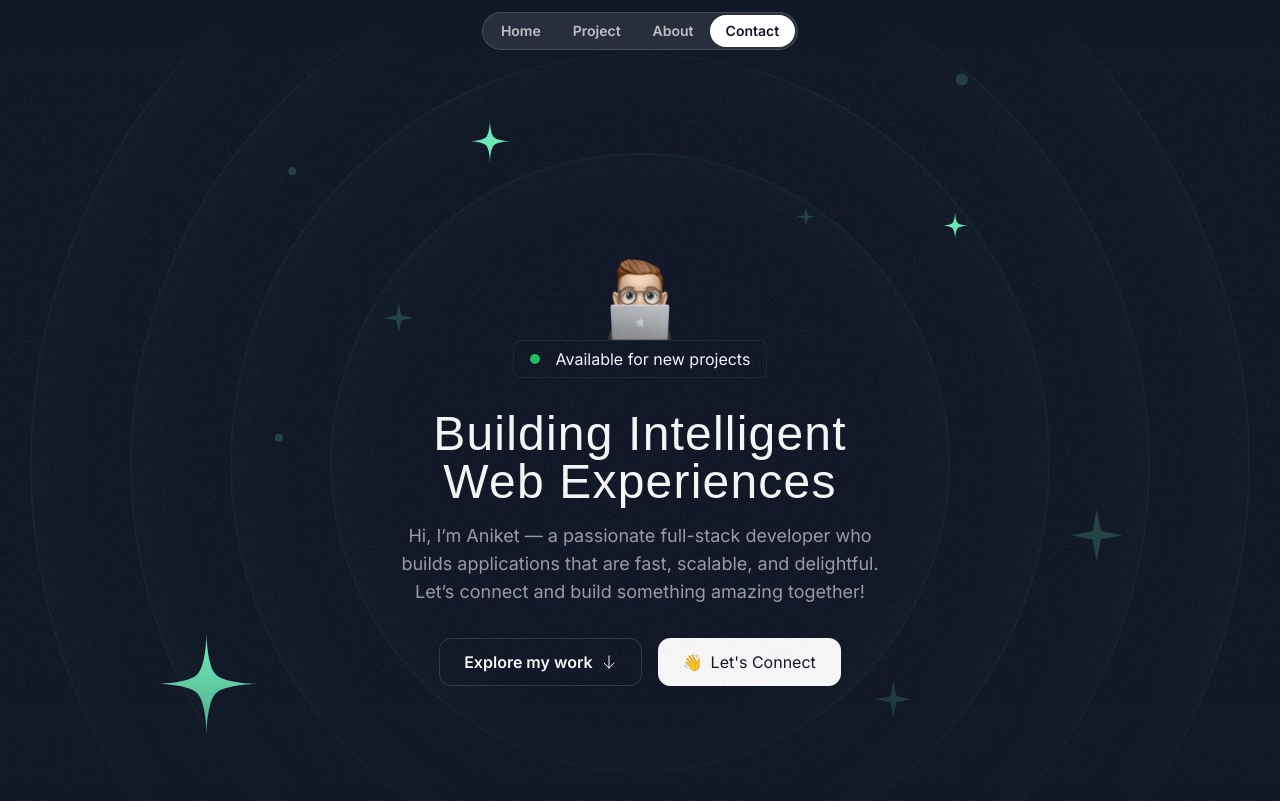
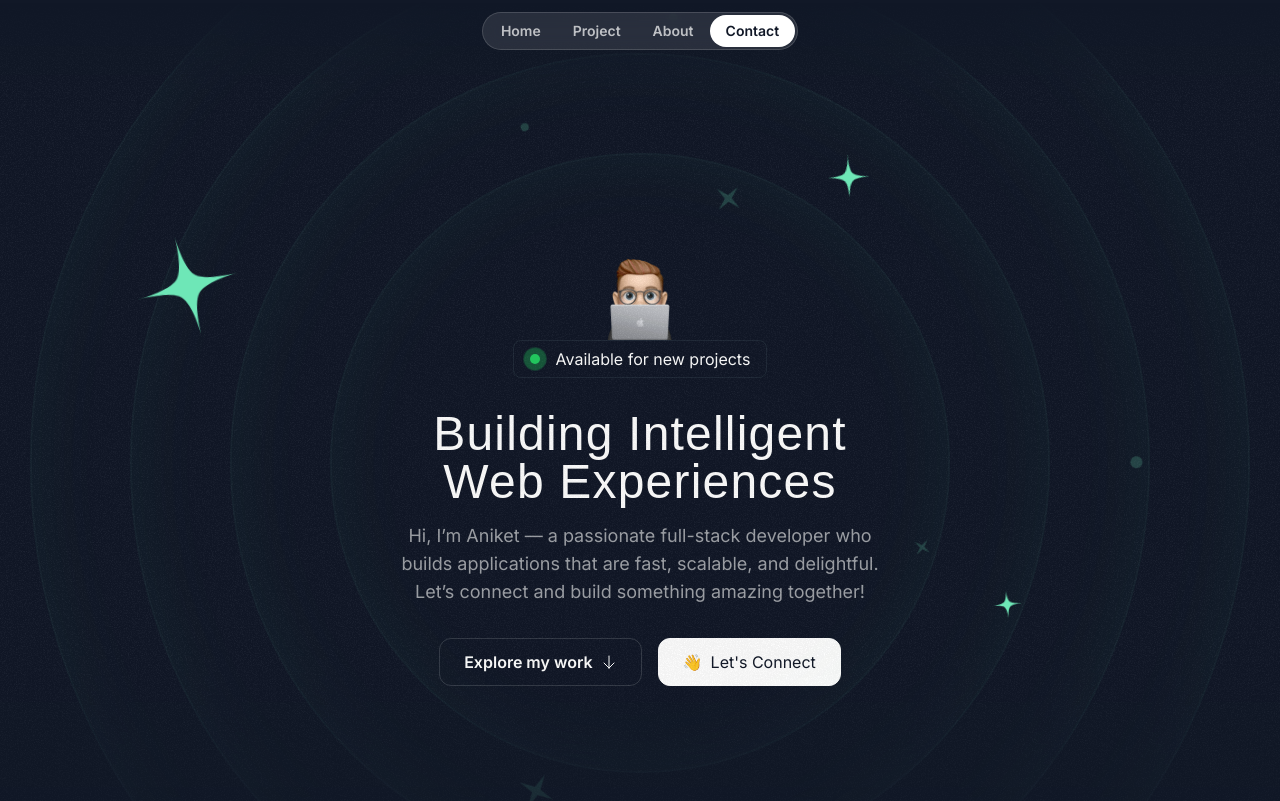
Before and after one commit to aniket1251/portfolio, a Next.js app: page / in a window 1280 px wide. Shown: the top 801 px of the page. Built offline with nearby package versions, Linux system fonts and the light colour scheme; a web font is replaced by a local one.

Commit message:
finish heroAnimation

```diff
--- a/src/components/HeroOrbit.tsx
+++ b/src/components/HeroOrbit.tsx
@@ -1,20 +1,45 @@
 import React, { PropsWithChildren } from 'react'
+import { twMerge } from 'tailwind-merge';
 
-export const HeroOrbit = ({children, size, rotate}: PropsWithChildren<{size:number; rotate:number;}>) => {
+export const HeroOrbit = ({
+    children,
+    size,
+    rotate,
+    shouldOrbit = false,
+    orbitDuration,
+    shouldSpin = false,
+    spinDuration,
+    }: PropsWithChildren<{
+    size:number;
+    rotate:number;
+    spinDuration?:string;
+    orbitDuration?:string;
+    shouldOrbit?: boolean;
+    shouldSpin?: boolean;
+    }>) => {
   return (
     <div  className='absolute left-1/2 top-1/2 -translate-x-1/2 -translate-y-1/2'>
-        <div className='flex items-start justify-start' style={{
-            transform: `rotate(${rotate}deg)`,
-            height:`${size}px`,
-            width: `${size}px`,
+        <div className={twMerge(shouldOrbit && 'animate-spin')} style={{
+            animationDuration: orbitDuration,
         }}>
-            <div className='inline-flex' style={{
-                transform: `rotate(${rotate*-1}deg)`,
+            <div
+                className='flex items-start        justify-start' style={{
+                transform: `rotate(${rotate}deg)`,
+                height:`${size}px`,
+                width: `${size}px`,
             }}>
-                {children}
+                <div className={twMerge(shouldSpin && 'animate-spin')} style={{
+                    animationDuration:spinDuration,
+                }}>
+                    <div
+                        className='inline-flex' style={{
+                        transform: `rotate(${rotate*-1}deg)`,
+                    }}>
+                        {children}
+                    </div>
+                </div>
             </div>
         </div>
-
     </div>
   )
 }
--- a/src/sections/Hero.tsx
+++ b/src/sections/Hero.tsx
@@ -21,35 +21,35 @@
         <div className="hero-ring size-[820px]"></div>
         <div className="hero-ring size-[1020px]"></div>
         <div className="hero-ring size-[1220px]"></div>
-        <HeroOrbit size={800} rotate={-72}>
-          <StarIcon className="size-28 text-emerald-300"/>
+        <HeroOrbit size={430} rotate={-14} shouldOrbit orbitDuration="30s" shouldSpin spinDuration="3s">
+          <SparkleIcon className="size-8 text-emerald-300/20"/>
         </HeroOrbit>
-        <HeroOrbit size={550} rotate={20}>
+        <HeroOrbit size={440} rotate={79} shouldOrbit orbitDuration="32s" shouldSpin spinDuration="3s">
+          <SparkleIcon className="size-5 text-emerald-300/20"/>
+        </HeroOrbit>
+        <HeroOrbit size={520} rotate={-41} shouldOrbit orbitDuration="34s">
+          <div className="size-2 rounded-full bg-emerald-300/20"/>
+        </HeroOrbit>
+        <HeroOrbit size={530} rotate={178} shouldOrbit orbitDuration="36s" shouldSpin spinDuration="3s">
+          <SparkleIcon className="size-10 text-emerald-300/20"/>
+        </HeroOrbit>
+        <HeroOrbit size={550} rotate={20} shouldOrbit orbitDuration="38s" shouldSpin spinDuration="6s">
           <StarIcon className="size-12 text-emerald-300"/>
         </HeroOrbit>
-        <HeroOrbit size={590} rotate={98}>
+        <HeroOrbit size={590} rotate={98} shouldOrbit orbitDuration="40s" shouldSpin spinDuration="6s">
           <StarIcon className="size-8 text-emerald-300"/>
         </HeroOrbit>
-        <HeroOrbit size={430} rotate={-14}>
-          <SparkleIcon className="size-8 text-emerald-300/20"/>
+        <HeroOrbit size={650} rotate={-5} shouldOrbit orbitDuration="42s">
+          <div className="size-2 rounded-full bg-emerald-300/20"/>
         </HeroOrbit>
-        <HeroOrbit size={440} rotate={79}>
-          <SparkleIcon className="size-5 text-emerald-300/20"/>
-        </HeroOrbit>
-        <HeroOrbit size={530} rotate={178}>
-          <SparkleIcon className="size-10 text-emerald-300/20"/>
-        </HeroOrbit>
-        <HeroOrbit size={710} rotate={144}>
+        <HeroOrbit size={710} rotate={144} shouldOrbit orbitDuration="44s" shouldSpin spinDuration="3s">
           <SparkleIcon className="size-14 text-emerald-300/20"/>
         </HeroOrbit>
-        <HeroOrbit size={720} rotate={85}>
+        <HeroOrbit size={720} rotate={85} shouldOrbit orbitDuration="46s">
           <div className="size-3 rounded-full bg-emerald-300/20"/>
         </HeroOrbit>
-        <HeroOrbit size={520} rotate={-41}>
-          <div className="size-2 rounded-full bg-emerald-300/20"/>
-        </HeroOrbit>
-        <HeroOrbit size={650} rotate={-5}>
-          <div className="size-2 rounded-full bg-emerald-300/20"/>
+        <HeroOrbit size={800} rotate={-72} shouldOrbit orbitDuration="48s" shouldSpin spinDuration="6s">
+          <StarIcon className="size-28 text-emerald-300"/>
         </HeroOrbit>
       </div>
       <div className="container">
@@ -60,7 +60,9 @@
             className="size-[100px]"
           />
           <div className="bg-gray-900 border border-gray-800 px-4 py-1.5 inline-flex items-center rounded-lg gap-4">
-            <div className="bg-green-500 size-2.5 rounded-full"></div>
+            <div className="bg-green-500 size-2.5 rounded-full relative">
+                <div className="bg-green-500 absolute inset-0 rounded-full animate-ping-large"></div>
+            </div>
             <div>Available for new projects</div>
           </div>
         </div>
--- a/tailwind.config.ts
+++ b/tailwind.config.ts
@@ -24,6 +24,17 @@
       fontFamily:{
         sans: "var(--font-sans)",
         serif: "var(--font-serif)",
+      },
+      animation:{
+        'ping-large': "ping-large 1s ease-in-out infinite"
+      },
+      keyframes:{
+        'ping-large':{
+          '75%, 100%':{
+            transform:'scale(3)',
+            opacity:'0',
+          }
+        }
       }
     },
   },
```
